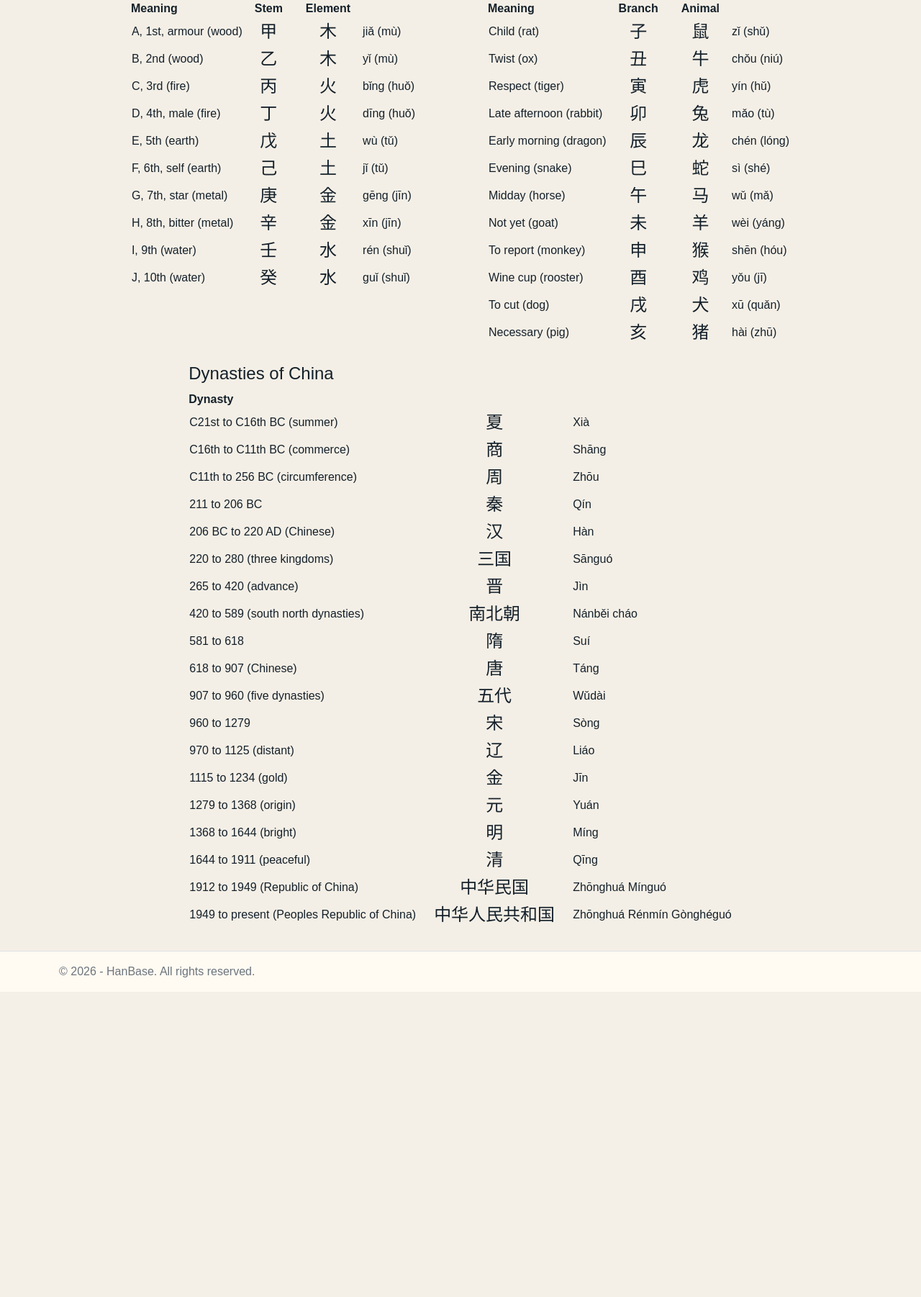
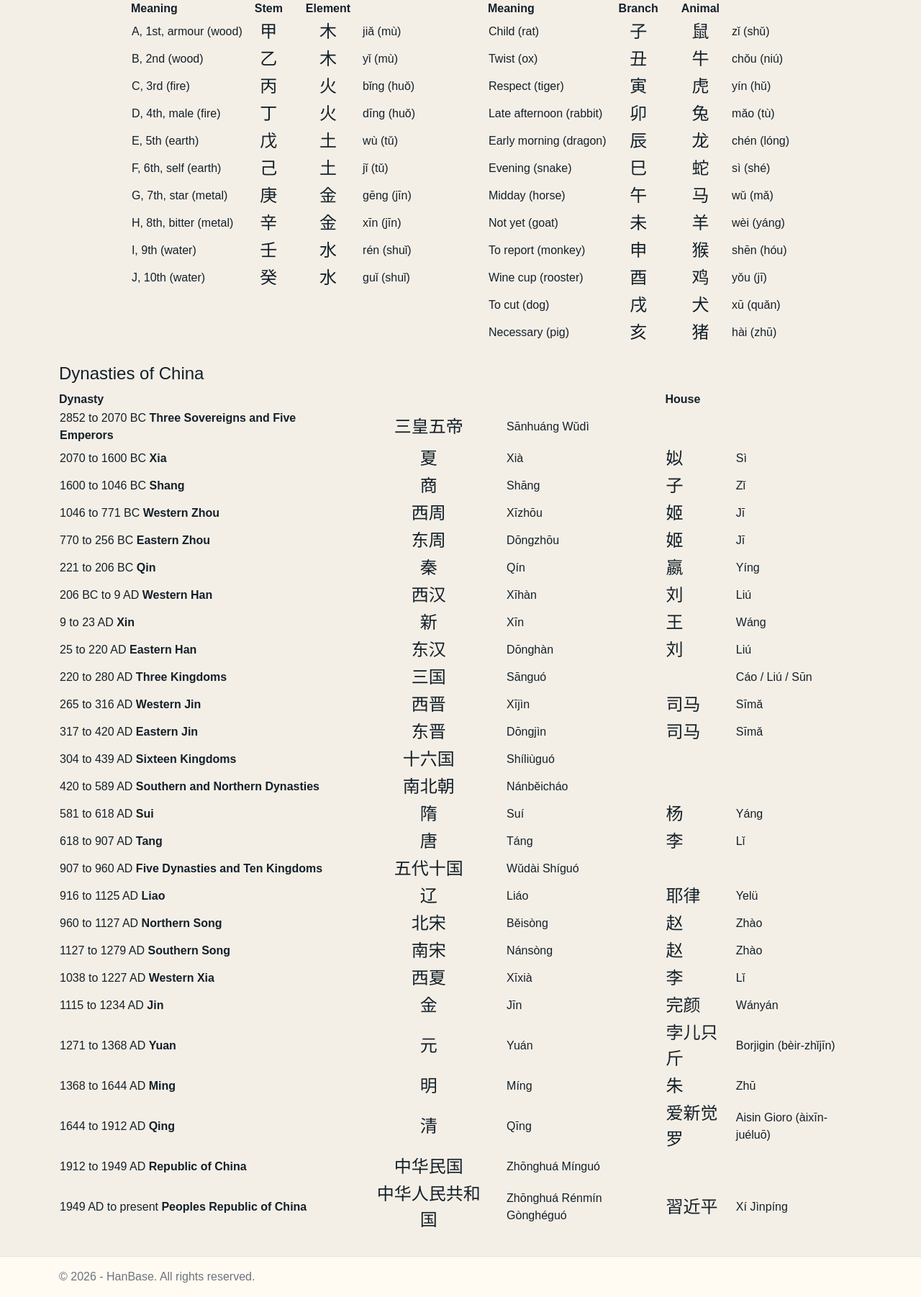
Before and after one commit to maxvann/HanBase, an ASP.NET Core app: page /Home/Cultural in a window 1280 px wide. Shown: the part 181-1983 px from the top of the page at 72% size. Before the commit the page ends 1539 px from the top, so only its background shows below. Run offline with ASP.NET Core 8, Linux system fonts and the light colour scheme; style sheets or scripts are compiled from the project's sources; some libraries are stand-ins or nearby versions.

Commit message:
Updated Dynasties

```diff
--- a/Views/Home/Cultural.cshtml
+++ b/Views/Home/Cultural.cshtml
@@ -174,106 +174,199 @@
         <table class="grammar-tones-table">
             <thead>
                 <tr>
-                    <th class="no-padding">Dynasty</th>
-                    <th></th>
-                    <th></th>
+                    <th class="no-padding" colspan="3">Dynasty</th>
+                    <th class="no-padding" colspan="2">House</th>
                 </tr>
             </thead>
             <tbody>
                 <tr class="sound-table">
-                    <td>C21st to C16th BC (summer)</td>
+                    <td>2852 to 2070 BC <strong>Three Sovereigns and Five Emperors</strong></td>
+                    <td class="grammar-verbs-ideograms text-center">三皇五帝</td>
+                    <td>Sānhuáng Wǔdì</td>
+                    <td></td>
+                    <td></td>
+                </tr>
+                <tr class="sound-table">
+                    <td>2070 to 1600 BC <strong>Xia</strong></td>
                     <td class="grammar-verbs-ideograms text-center">夏</td>
                     <td>Xià</td>
+                    <td class="grammar-verbs-ideograms">姒</td>
+                    <td>Sì</td>
                 </tr>
                 <tr class="sound-table">
-                    <td>C16th to C11th BC (commerce)</td>
+                    <td>1600 to 1046 BC <strong>Shang</strong></td>
                     <td class="grammar-verbs-ideograms text-center">商</td>
                     <td>Shāng</td>
+                    <td class="grammar-verbs-ideograms">子</td>
+                    <td>Zǐ</td>
                 </tr>
                 <tr class="sound-table">
-                    <td>C11th to 256 BC (circumference)</td>
-                    <td class="grammar-verbs-ideograms text-center">周</td>
-                    <td>Zhōu</td>
+                    <td>1046 to 771 BC <strong>Western Zhou</strong></td>
+                    <td class="grammar-verbs-ideograms text-center">西周</td>
+                    <td>Xīzhōu</td>
+                    <td class="grammar-verbs-ideograms">姬</td>
+                    <td>Jī</td>
                 </tr>
                 <tr class="sound-table">
-                    <td>211 to 206 BC</td>
+                    <td>770 to 256 BC <strong>Eastern Zhou</strong></td>
+                    <td class="grammar-verbs-ideograms text-center">东周</td>
+                    <td>Dōngzhōu</td>
+                    <td class="grammar-verbs-ideograms">姬</td>
+                    <td>Jī</td>
+                </tr>
+                <tr class="sound-table">
+                    <td>221 to 206 BC <strong>Qin</strong></td>
                     <td class="grammar-verbs-ideograms text-center">秦</td>
                     <td>Qín</td>
+                    <td class="grammar-verbs-ideograms">嬴</td>
+                    <td>Yíng</td>
                 </tr>
                 <tr class="sound-table">
-                    <td>206 BC to 220 AD (Chinese)</td>
-                    <td class="grammar-verbs-ideograms text-center">汉</td>
-                    <td>Hàn</td>
+                    <td>206 BC to 9 AD <strong>Western Han</strong></td>
+                    <td class="grammar-verbs-ideograms text-center">西汉</td>
+                    <td>Xīhàn</td>
+                    <td class="grammar-verbs-ideograms">刘</td>
+                    <td>Liú</td>
                 </tr>
                 <tr class="sound-table">
-                    <td>220 to 280 (three kingdoms)</td>
+                    <td>9 to 23 AD <strong>Xin</strong></td>
+                    <td class="grammar-verbs-ideograms text-center">新</td>
+                    <td>Xīn</td>
+                    <td class="grammar-verbs-ideograms">王</td>
+                    <td>Wáng</td>
+                </tr>
+                <tr class="sound-table">
+                    <td>25 to 220 AD <strong>Eastern Han</strong></td>
+                    <td class="grammar-verbs-ideograms text-center">东汉</td>
+                    <td>Dōnghàn</td>
+                    <td class="grammar-verbs-ideograms">刘</td>
+                    <td>Liú</td>
+                </tr>
+                <tr class="sound-table">
+                    <td>220 to 280 AD <strong>Three Kingdoms</strong></td>
                     <td class="grammar-verbs-ideograms text-center">三国</td>
                     <td>Sānguó</td>
+                    <td class="grammar-verbs-ideograms"></td>
+                    <td>Cáo / Liú / Sūn</td>
                 </tr>
                 <tr class="sound-table">
-                    <td>265 to 420 (advance)</td>
-                    <td class="grammar-verbs-ideograms text-center">晋</td>
-                    <td>Jìn</td>
+                    <td>265 to 316 AD <strong>Western Jin</strong></td>
+                    <td class="grammar-verbs-ideograms text-center">西晋</td>
+                    <td>Xījìn</td>
+                    <td class="grammar-verbs-ideograms">司马</td>
+                    <td>Sīmǎ</td>
                 </tr>
                 <tr class="sound-table">
-                    <td>420 to 589 (south north dynasties)</td>
-                    <td class="grammar-verbs-ideograms text-center">南北朝</td>
-                    <td>Nánběi cháo</td>
+                    <td>317 to 420 AD <strong>Eastern Jin</strong></td>
+                    <td class="grammar-verbs-ideograms text-center">东晋</td>
+                    <td>Dōngjìn</td>
+                    <td class="grammar-verbs-ideograms">司马</td>
+                    <td>Sīmǎ</td>
                 </tr>
                 <tr class="sound-table">
-                    <td>581 to 618</td>
+                    <td>304 to 439 AD <strong>Sixteen Kingdoms</strong></td>
+                    <td class="grammar-verbs-ideograms text-center">十六国</td>
+                    <td>Shíliùguó</td>
+                    <td class="grammar-verbs-ideograms"></td>
+                    <td></td>
+                </tr>
+                <tr class="sound-table">
+                    <td>420 to 589 AD <strong>Southern and Northern Dynasties</strong></td>
+                    <td class="grammar-verbs-ideograms text-center">南北朝</td>
+                    <td>Nánběicháo</td>
+                    <td class="grammar-verbs-ideograms"></td>
+                    <td></td>
+                </tr>
+                <tr class="sound-table">
+                    <td>581 to 618 AD <strong>Sui</strong></td>
                     <td class="grammar-verbs-ideograms text-center">隋</td>
                     <td>Suí</td>
+                    <td class="grammar-verbs-ideograms">杨</td>
+                    <td>Yáng</td>
                 </tr>
                 <tr class="sound-table">
-                    <td>618 to 907 (Chinese)</td>
+                    <td>618 to 907 AD <strong>Tang</strong></td>
                     <td class="grammar-verbs-ideograms text-center">唐</td>
                     <td>Táng</td>
+                    <td class="grammar-verbs-ideograms">李</td>
+                    <td>Lǐ</td>
                 </tr>
                 <tr class="sound-table">
-                    <td>907 to 960 (five dynasties)</td>
-                    <td class="grammar-verbs-ideograms text-center">五代</td>
-                    <td>Wǔdài</td>
+                    <td>907 to 960 AD <strong>Five Dynasties and Ten Kingdoms</strong></td>
+                    <td class="grammar-verbs-ideograms text-center">五代十国</td>
+                    <td>Wǔdài Shíguó</td>
+                    <td class="grammar-verbs-ideograms"></td>
+                    <td></td>
                 </tr>
                 <tr class="sound-table">
-                    <td>960 to 1279</td>
-                    <td class="grammar-verbs-ideograms text-center">宋</td>
-                    <td>Sòng</td>
+                    <td>916 to 1125 AD <strong>Liao</strong></td>
+                    <td class="grammar-verbs-ideograms text-center">辽</td>
+                    <td>Liáo</td>
+                    <td class="grammar-verbs-ideograms">耶律</td>
+                    <td>Yelü</td>
                 </tr>
                 <tr class="sound-table">
-                    <td>970 to 1125 (distant)</td>
-                    <td class="grammar-verbs-ideograms text-center">辽</td>
-                    <td>Liáo</td>
+                    <td>960 to 1127 AD <strong>Northern Song</strong></td>
+                    <td class="grammar-verbs-ideograms text-center">北宋</td>
+                    <td>Běisòng</td>
+                    <td class="grammar-verbs-ideograms">赵</td>
+                    <td>Zhào</td>
                 </tr>
                 <tr class="sound-table">
-                    <td>1115 to 1234 (gold)</td>
+                    <td>1127 to 1279 AD <strong>Southern Song</strong></td>
+                    <td class="grammar-verbs-ideograms text-center">南宋</td>
+                    <td>Nánsòng</td>
+                    <td class="grammar-verbs-ideograms">赵</td>
+                    <td>Zhào</td>
+                </tr>
+                <tr class="sound-table">
+                    <td>1038 to 1227 AD <strong>Western Xia</strong></td>
+                    <td class="grammar-verbs-ideograms text-center">西夏</td>
+                    <td>Xīxià</td>
+                    <td class="grammar-verbs-ideograms">李</td>
+                    <td>Lǐ</td>
+                </tr>
+                <tr class="sound-table">
+                    <td>1115 to 1234 AD <strong>Jin</strong></td>
                     <td class="grammar-verbs-ideograms text-center">金</td>
                     <td>Jīn</td>
+                    <td class="grammar-verbs-ideograms">完颜</td>
+                    <td>Wányán</td>
                 </tr>
                 <tr class="sound-table">
-                    <td>1279 to 1368 (origin)</td>
+                    <td>1271 to 1368 AD <strong>Yuan</strong></td>
                     <td class="grammar-verbs-ideograms text-center">元</td>
                     <td>Yuán</td>
+                    <td class="grammar-verbs-ideograms">孛儿只斤</td>
+                    <td>Borjigin (bèir-zhǐjīn)</td>
                 </tr>
                 <tr class="sound-table">
-                    <td>1368 to 1644 (bright)</td>
+                    <td>1368 to 1644 AD <strong>Ming</strong></td>
                     <td class="grammar-verbs-ideograms text-center">明</td>
                     <td>Míng</td>
+                    <td class="grammar-verbs-ideograms">朱</td>
+                    <td>Zhū</td>
                 </tr>
                 <tr class="sound-table">
-                    <td>1644 to 1911 (peaceful)</td>
+                    <td>1644 to 1912 AD <strong>Qing</strong></td>
                     <td class="grammar-verbs-ideograms text-center">清</td>
                     <td>Qīng</td>
+                    <td class="grammar-verbs-ideograms">爱新觉罗</td>
+                    <td>Aisin Gioro (àixīn-juéluō)</td>
                 </tr>
                 <tr class="sound-table">
-                    <td>1912 to 1949 (Republic of China)</td>
+                    <td>1912 to 1949 AD <strong>Republic of China</strong></td>
                     <td class="grammar-verbs-ideograms text-center">中华民国</td>
                     <td>Zhōnghuá Mínguó</td>
+                    <td class="grammar-verbs-ideograms"></td>
+                    <td></td>
                 </tr>
                 <tr class="sound-table">
-                    <td>1949 to present (Peoples Republic of China)</td>
+                    <td>1949 AD to present <strong>Peoples Republic of China</strong></td>
                     <td class="grammar-verbs-ideograms text-center ps-4 pe-4">中华人民共和国</td>
                     <td>Zhōnghuá Rénmín Gònghéguó</td>
+                    <td class="grammar-verbs-ideograms">習近平</td>
+                    <td>Xí Jìnpíng</td>
                 </tr>
             </tbody>
         </table>
```
